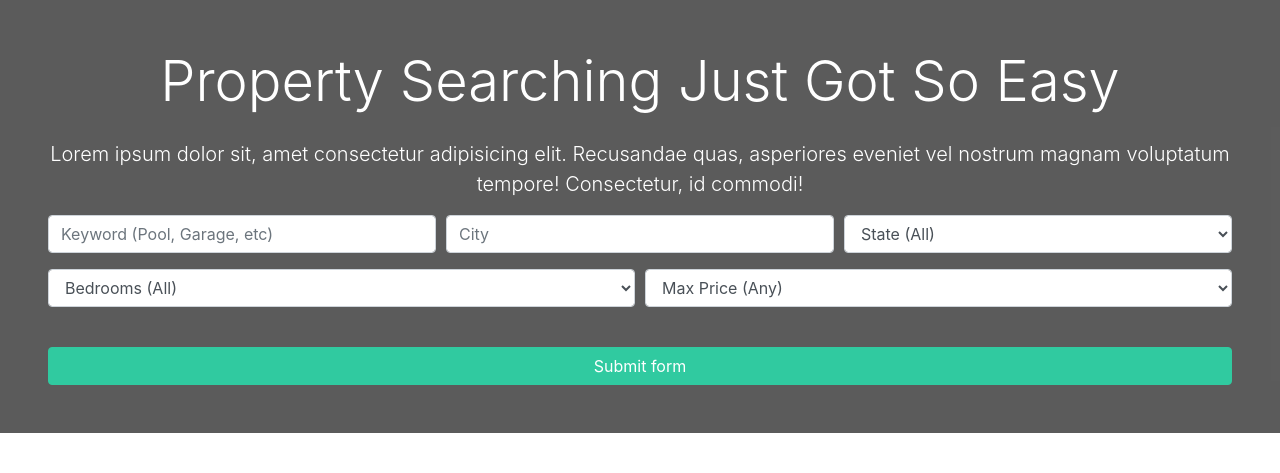
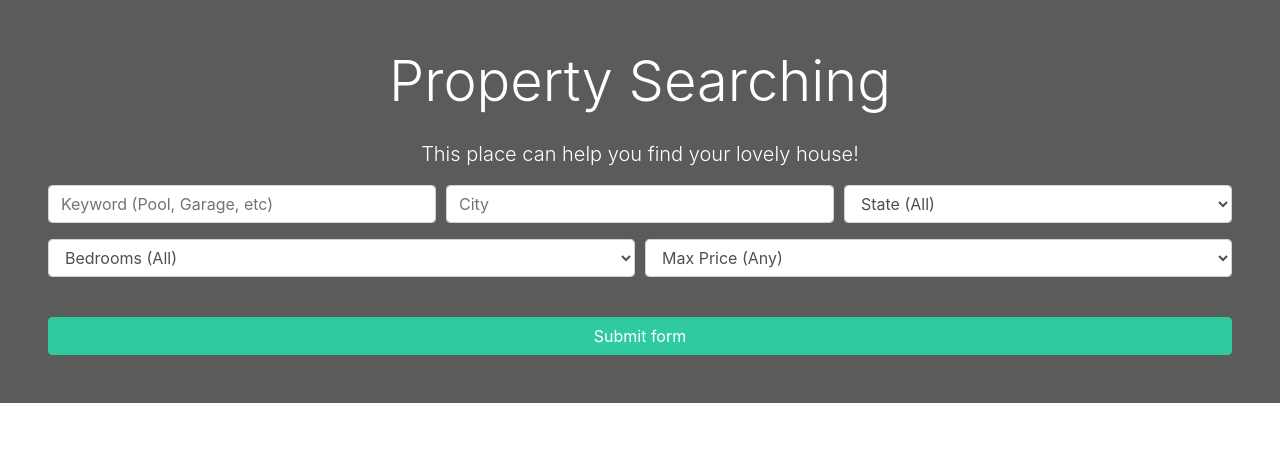
Before and after one commit to chialin-liu/btre_project, a Django app: page / in a window 1280 px wide. Shown: the part 128-601 px from the top of the page. Run offline with Django 3.2, Linux system fonts and the light colour scheme; data that the repository does not hold is empty; some libraries are stand-ins or nearby versions.

```diff
--- a/templates/base.html
+++ b/templates/base.html
@@ -15,7 +15,7 @@
   <!-- Lightbox -->
   <link rel="stylesheet" href="{% static 'css/lightbox.min.css' %}">
 
-  <title>BT Real Estate {% block title %}{% endblock %}</title>
+  <title>Charles's Real Estate {% block title %}{% endblock %}</title>
 </head>
 
 <body>
--- a/templates/pages/index.html
+++ b/templates/pages/index.html
@@ -7,10 +7,9 @@
     <div class="p-5">
       <div class="overlay p-5">
         <h1 class="display-4 mb-4">
-          Property Searching Just Got So Easy
+          Property Searching
         </h1>
-        <p class="lead">Lorem ipsum dolor sit, amet consectetur adipisicing elit. Recusandae quas, asperiores eveniet vel nostrum magnam
-          voluptatum tempore! Consectetur, id commodi!</p>
+        <p class="lead">This place can help you find your lovely house!</p>
         <div class="search">
           <form action="{% url 'search' %}">
             <!-- Form Row 1 -->
```
